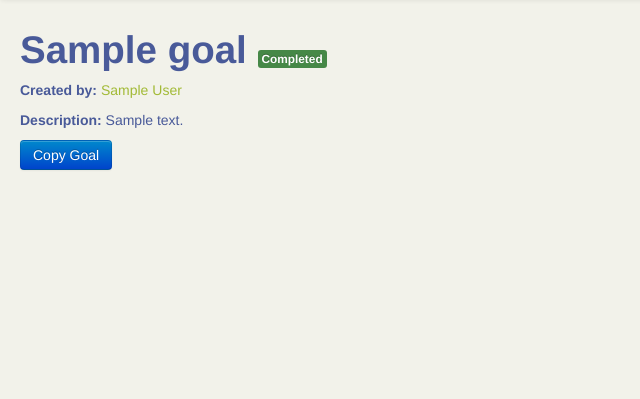
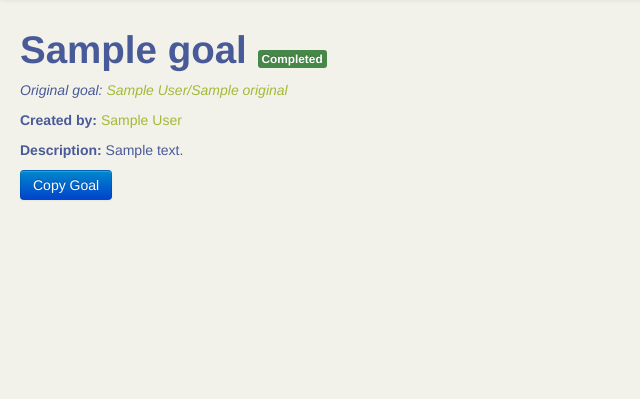
Before and after one commit to B0bby/GoalCharge, a Flask app: template GoalCharge/templates/goal/goal.html in a window 1280 px wide. Shown: the part 44-443 px from the top of the page, without its empty margins (0-640 px from the left). Run offline with Flask 2, Linux system fonts and the light colour scheme; the template is opened without the code that fills it: most values are stand-ins (such as "Sample title", 1, 10 or a date in 2020).

Commit message:
Reference original goal from a copied one

```diff
--- a/GoalCharge/models.py
+++ b/GoalCharge/models.py
@@ -40,7 +40,7 @@ class Goal(db.Document):
     user = db.ReferenceField(User, required=True)
     charge = db.IntField()
     description = db.StringField()
-    #original = db.ReferenceField(self)
+    original = db.ReferenceField("Goal")
     status = db.StringField(required=True, default='not_started')
     created_at = db.DateTimeField(default=datetime.datetime.now, required=True)
     completed_at = db.DateTimeField()
--- a/GoalCharge/templates/goal/goal.html
+++ b/GoalCharge/templates/goal/goal.html
@@ -13,6 +13,9 @@
       <span class="status-label label label-important" title="{{ goal.created_at }}">Not Started</span>
     {% endif %}
   </h1>
+  {% if goal.original != None %}
+    <p><em>Original goal: <a href="/goal/{{ goal.original.id }}">{{ goal.original.user.display_name }}/{{ goal.original.title }}</a></em></p>
+  {% endif %}
   <p><strong>Created by:</strong> <a href="/user/{{ goal.user.id }}">{{ goal.user.display_name }}</a></p>
   <p><strong>Description:</strong> {{ goal.description }}</p>
   <p><a href="/goal/{{ goal.id }}/copy" class="btn btn-primary">Copy Goal</a></p>
--- a/GoalCharge/views.py
+++ b/GoalCharge/views.py
@@ -124,7 +124,7 @@ def init(app):
         if (goal.user.id == current_user.get_id()):
             abort(410)
         else:
-            new_goal = Goal(title=goal.title, description=goal.description, user=current_user.self())
+            new_goal = Goal(title=goal.title, description=goal.description, user=current_user.self(), original=goal)
             new_goal.save()
             return redirect("/goal/%s" % new_goal.id)
 
```
